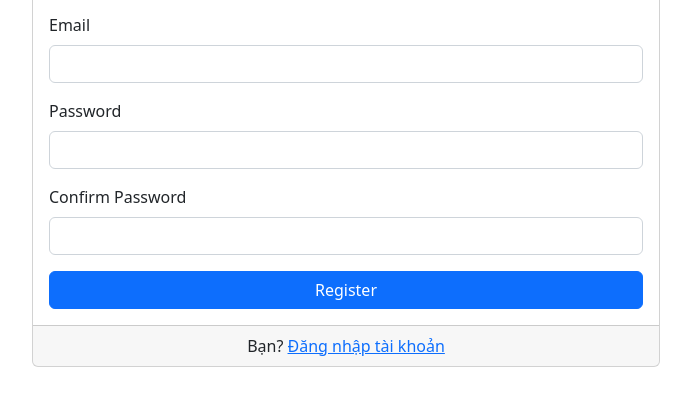
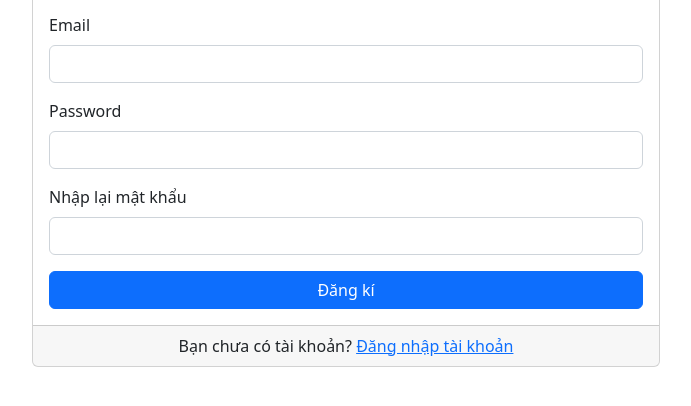
Before and after one commit to hung981vpp/thi-frontend, a plain HTML site: page page/Dangki.html in a window 1280 px wide. Shown: the part 136-542 px from the top of the page, without its empty margins (294-985 px from the left). Drawn offline with nearby package versions, Linux system fonts and the light colour scheme.

Commit message:
Add files via upload

```diff
--- a/page/Dangki.html
+++ b/page/Dangki.html
@@ -31,16 +31,16 @@
                                 <input type="password" class="form-control" id="registerPassword" required>
                             </div>
                             <div class="mb-3">
-                                <label for="confirmPassword" class="form-label" data-i18n="labelConfirmPassword">Confirm Password</label>
+                                <label for="confirmPassword" class="form-label" data-i18n="labelConfirmPassword">Nhập lại mật khẩu</label>
                                 <input type="password" class="form-control" id="confirmPassword" required>
                             </div>
-                            <button type="submit" class="btn btn-primary w-100" data-i18n="btnRegisterSubmit">Register</button>
+                            <button type="submit" class="btn btn-primary w-100" data-i18n="btnRegisterSubmit">Đăng kí</button>
                         </form>
                     </div>
                     <div class="card-footer text-center">
                         <p class="mb-0">
-                            <span data-i18n="haveAccount">Bạn?</span>
-                            <a href="#" id="goToLogin" data-i18n="btnGoLogin">Đăng nhập tài khoản</a>
+                            <span data-i18n="haveAccount">Bạn chưa có tài khoản?</span>
+                            <a href="Login.html" id="goToLogin" data-i18n="btnGoLogin">Đăng nhập tài khoản</a>
                         </p>
                     </div>
                 </div>
```
Also changed, not shown: page/Login.html (+6 -3 lines).
